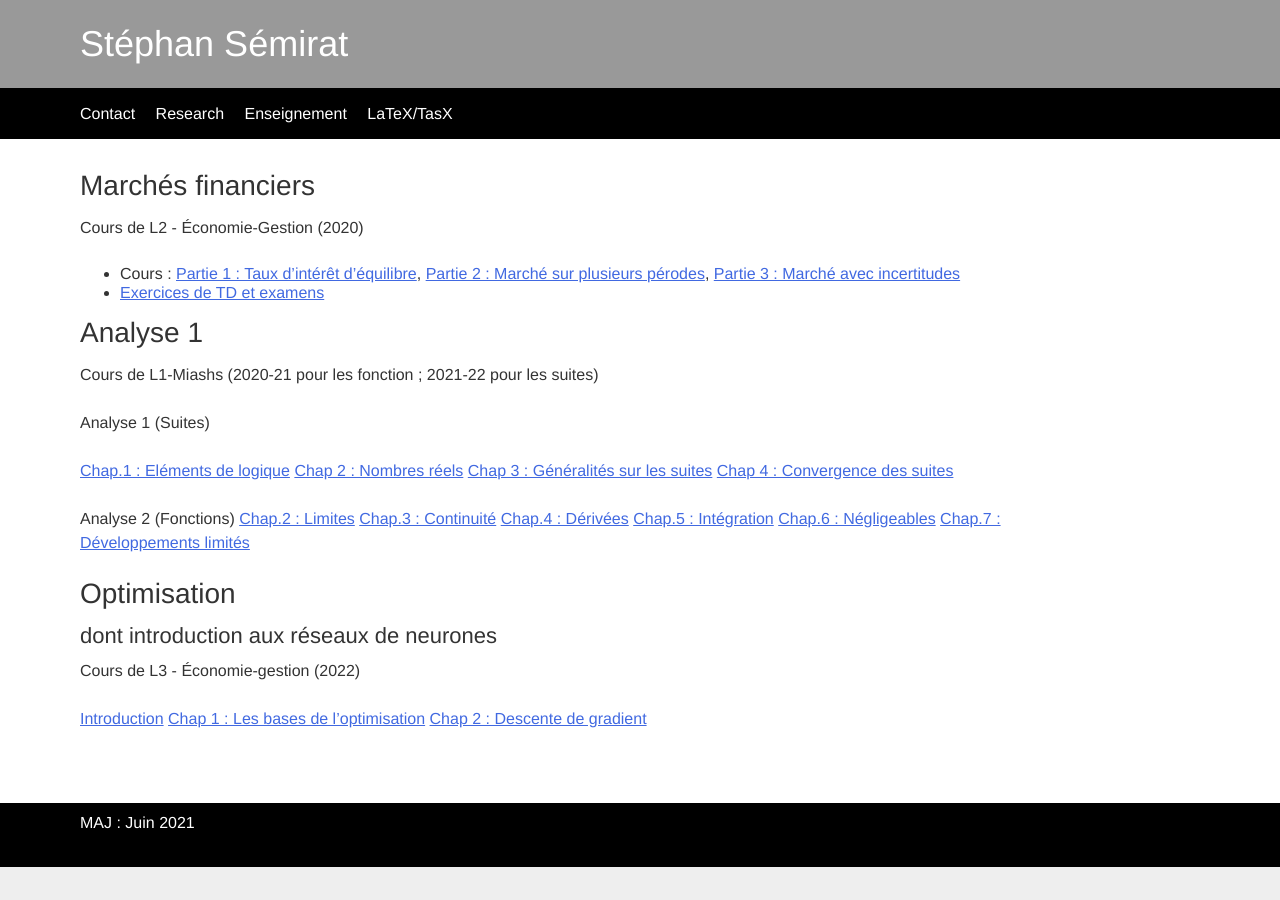
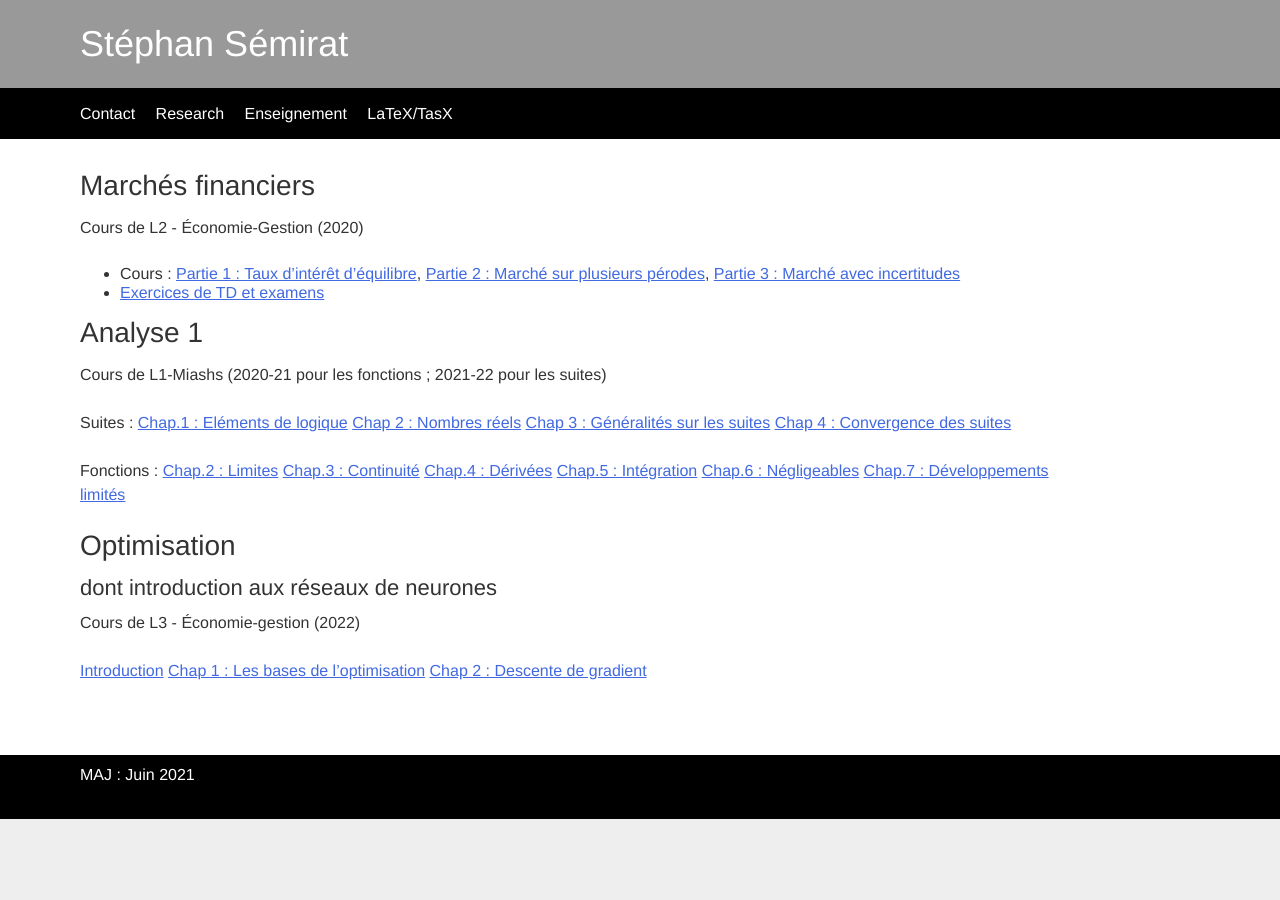
Before and after one commit to ssemirat/ssemirat.github.io, a Jekyll site: the page built from enseignement.md, in a window 1280 px wide. Built offline with Jekyll 4.4.1, drawn with Linux system fonts in a browser that asks for light colours.

Commit message:
modified:   enseignement.md

```diff
--- a/enseignement.md
+++ b/enseignement.md
@@ -12,17 +12,14 @@ Cours de L2 - &Eacute;conomie-Gestion (2020)
 
 ## Analyse 1
 
-Cours de L1-Miashs (2020-21 pour les fonction ; 2021-22 pour les suites)
+Cours de L1-Miashs (2020-21 pour les fonctions ; 2021-22 pour les suites)
 
-Analyse 1 (Suites)
-
-[Chap.1 : Eléments de logique](https://cloud.univ-grenoble-alpes.fr/index.php/s/zRJtBokP5zTs6Rz)
+Suites : [Chap.1 : Eléments de logique](https://cloud.univ-grenoble-alpes.fr/index.php/s/zRJtBokP5zTs6Rz)
 [Chap 2 : Nombres réels](https://cloud.univ-grenoble-alpes.fr/index.php/s/A3BSYDNtXpCajCn)
 [Chap 3 : Généralités sur les suites](https://cloud.univ-grenoble-alpes.fr/index.php/s/5kkYPcB5RRrnHrK)
 [Chap 4 : Convergence des suites](https://cloud.univ-grenoble-alpes.fr/index.php/s/ezcmzN5P55Fe4Ps)
 
-Analyse 2 (Fonctions)
-[Chap.2 : Limites](https://cloud.univ-grenoble-alpes.fr/index.php/s/BXpaWL9yCrJZKJ3)
+Fonctions : [Chap.2 : Limites](https://cloud.univ-grenoble-alpes.fr/index.php/s/BXpaWL9yCrJZKJ3)
 [Chap.3 : Continuité](https://cloud.univ-grenoble-alpes.fr/index.php/s/XR28RAYZkHAkfpS)
 [Chap.4 : Dérivées](https://cloud.univ-grenoble-alpes.fr/index.php/s/soCnewZxams6HDi)
 [Chap.5 : Intégration](https://cloud.univ-grenoble-alpes.fr/index.php/s/RHWtofpyykqcDTx)
```
